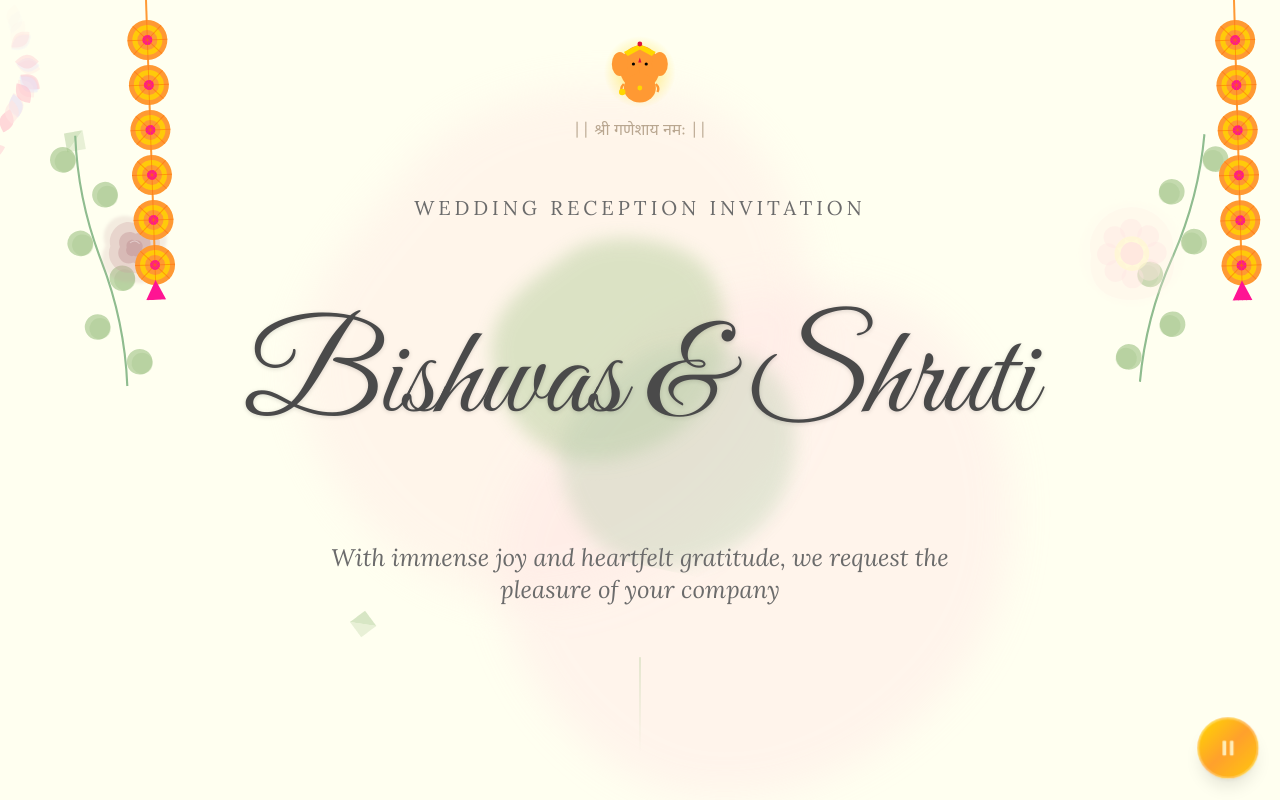
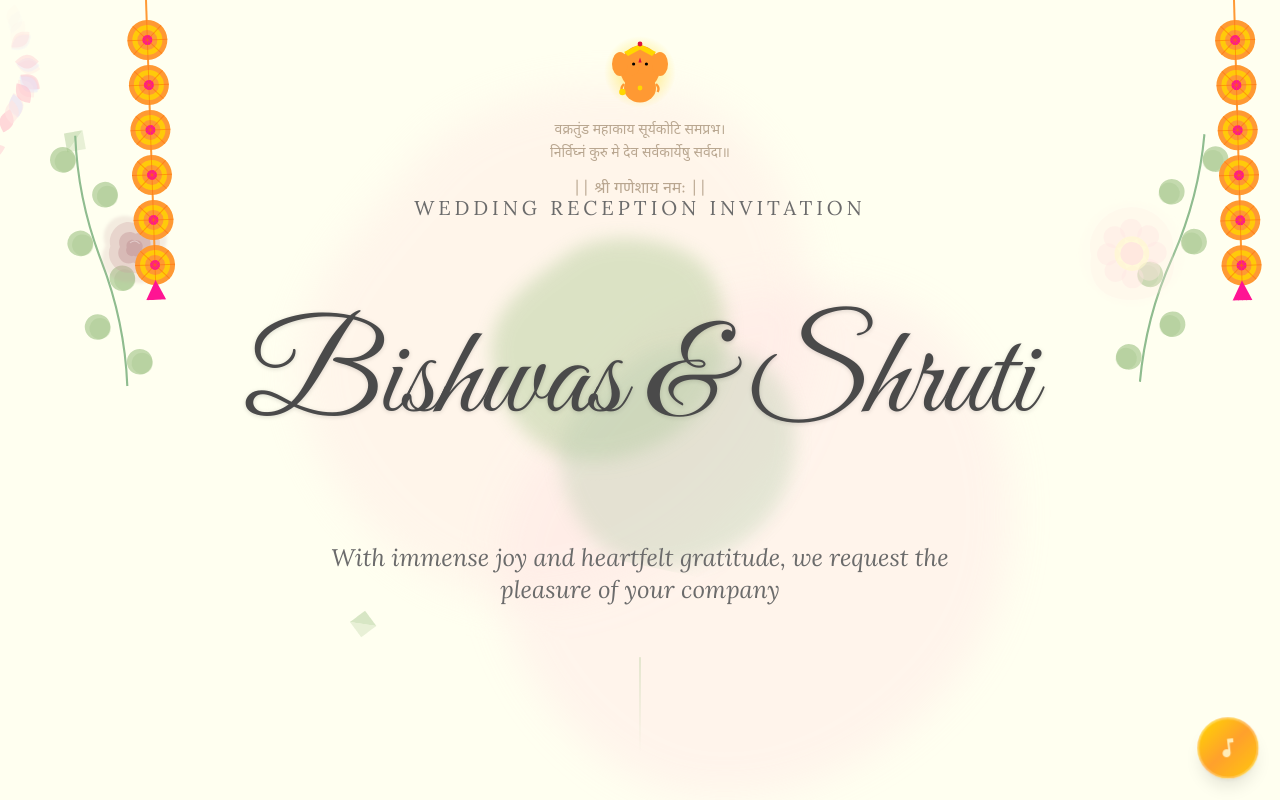
Before and after one commit to Beasty002/wedding-site, a React (Vite) app: page / in a window 1280 px wide. Both pictures are taken after a click on the button 1228 px from the left and 748 px from the top of the page. Shown: the top 800 px of the page. Built offline with nearby package versions, Linux system fonts and the light colour scheme.

Commit message:
add music icon and new blessing

```diff
--- a/src/components/decorative/MusicPlayer.jsx
+++ b/src/components/decorative/MusicPlayer.jsx
@@ -42,13 +42,19 @@ export function MusicPlayer() {
             transition={{ delay: 0.5, duration: 0.5 }}
         >
             {isPlaying ? (
-                <svg width="20" height="20" viewBox="0 0 24 24" fill="#FFFFF0">
-                    <rect x="6" y="4" width="4" height="16" rx="1" />
-                    <rect x="14" y="4" width="4" height="16" rx="1" />
-                </svg>
+                <motion.svg
+                    width="22"
+                    height="22"
+                    viewBox="0 0 24 24"
+                    fill="#FFFFF0"
+                    animate={{ rotate: [0, 10, -10, 0] }}
+                    transition={{ duration: 1, repeat: Infinity, ease: 'easeInOut' }}
+                >
+                    <path d="M12 3v10.55c-.59-.34-1.27-.55-2-.55-2.21 0-4 1.79-4 4s1.79 4 4 4 4-1.79 4-4V7h4V3h-6z" />
+                </motion.svg>
             ) : (
-                <svg width="20" height="20" viewBox="0 0 24 24" fill="#FFFFF0">
-                    <path d="M8 5v14l11-7z" />
+                <svg width="22" height="22" viewBox="0 0 24 24" fill="#FFFFF0">
+                    <path d="M12 3v10.55c-.59-.34-1.27-.55-2-.55-2.21 0-4 1.79-4 4s1.79 4 4 4 4-1.79 4-4V7h4V3h-6z" />
                 </svg>
             )}
             <motion.div
--- a/src/components/sections/HeroSection.jsx
+++ b/src/components/sections/HeroSection.jsx
@@ -59,7 +59,11 @@ export const HeroSection = () => {
 
             <motion.div className="absolute top-8 left-1/2 -translate-x-1/2 z-10 flex flex-col items-center" initial={{ opacity: 0, y: -20 }} animate={{ opacity: 1, y: 0 }} transition={{ duration: 2.5, delay: 1 }}>
                 <Ganesh className="w-16 h-16 md:w-20 md:h-20 text-[#8B7355] opacity-70" />
-                <p className="text-[#8B7355] text-sm md:text-base mt-2 opacity-60" style={{ fontFamily: 'Noto Sans Devanagari, serif' }}>
+                <p className="text-[#8B7355] text-xs md:text-sm mt-2 opacity-60 text-center leading-relaxed" style={{ fontFamily: 'Noto Sans Devanagari, serif' }}>
+                    वक्रतुंड महाकाय सूर्यकोटि समप्रभ।<br />
+                    निर्विघ्नं कुरु मे देव सर्वकार्येषु सर्वदा॥
+                </p>
+                <p className="text-[#8B7355] text-sm md:text-base mt-3 opacity-60" style={{ fontFamily: 'Noto Sans Devanagari, serif' }}>
                     ||  श्री गणेशाय नमः ||
                 </p>
             </motion.div>
```
